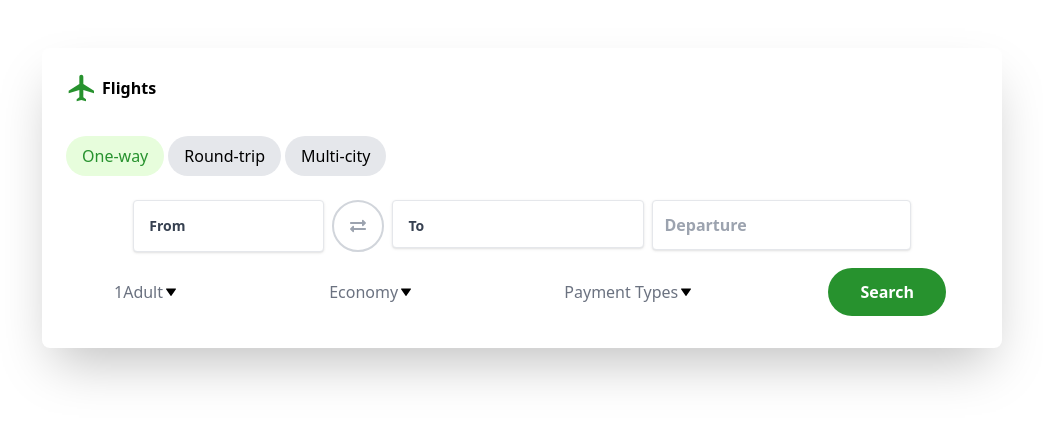
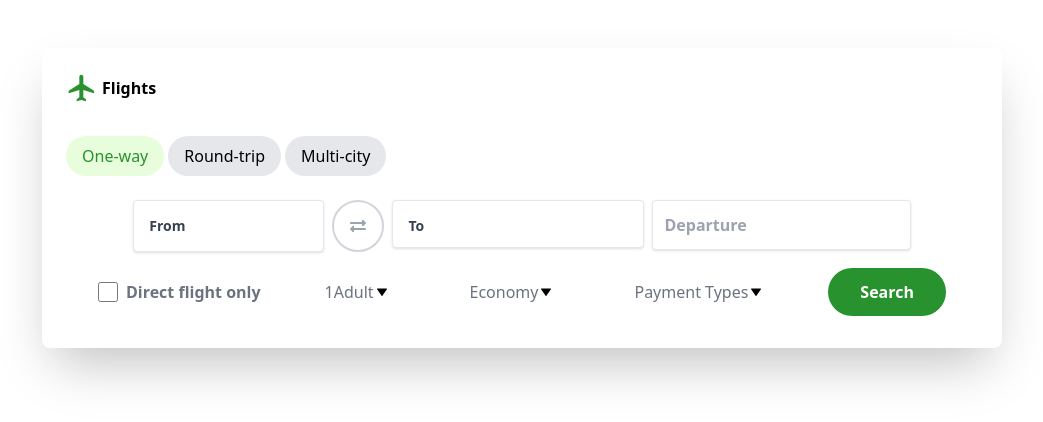
Before and after one commit to rajibrahman74/flight-booking-task, a React (Vite) app: page / in a window 1280 px wide. Shown: the top 422 px of the page, without its empty margins (118-1161 px from the left). Built offline with nearby package versions, Linux system fonts and the light colour scheme.

Commit message:
[ADD]-single-checkbox

```diff
--- a/src/SharedComponents/AllDropdowns/AllDropdowns.jsx
+++ b/src/SharedComponents/AllDropdowns/AllDropdowns.jsx
@@ -1,10 +1,12 @@
 import PaymentTypes from "./Dropdowns/PaymentTypes";
 import PersonTypes from "./Dropdowns/PersonTypes";
+import SingleCheckbox from "./Dropdowns/SingleCheckbox";
 import TicketTypes from "./Dropdowns/TicketTypes";
 
 const AllDropdowns = () => {
   return (
     <>
+      <SingleCheckbox />
       <PersonTypes />
       <TicketTypes />
       <PaymentTypes />
--- /dev/null
+++ b/src/SharedComponents/AllDropdowns/Dropdowns/SingleCheckbox.jsx
@@ -0,0 +1,12 @@
+const SingleCheckbox = () => {
+  return (
+    <div className="flex items-center">
+      <input type="checkbox" className="form-checkbox text-gray-600 h-5 w-5 cursor-pointer" />
+      <span className="ml-2 font-semibold text-gray-500">
+        Direct flight only
+      </span>
+    </div>
+  );
+};
+
+export default SingleCheckbox;
```
